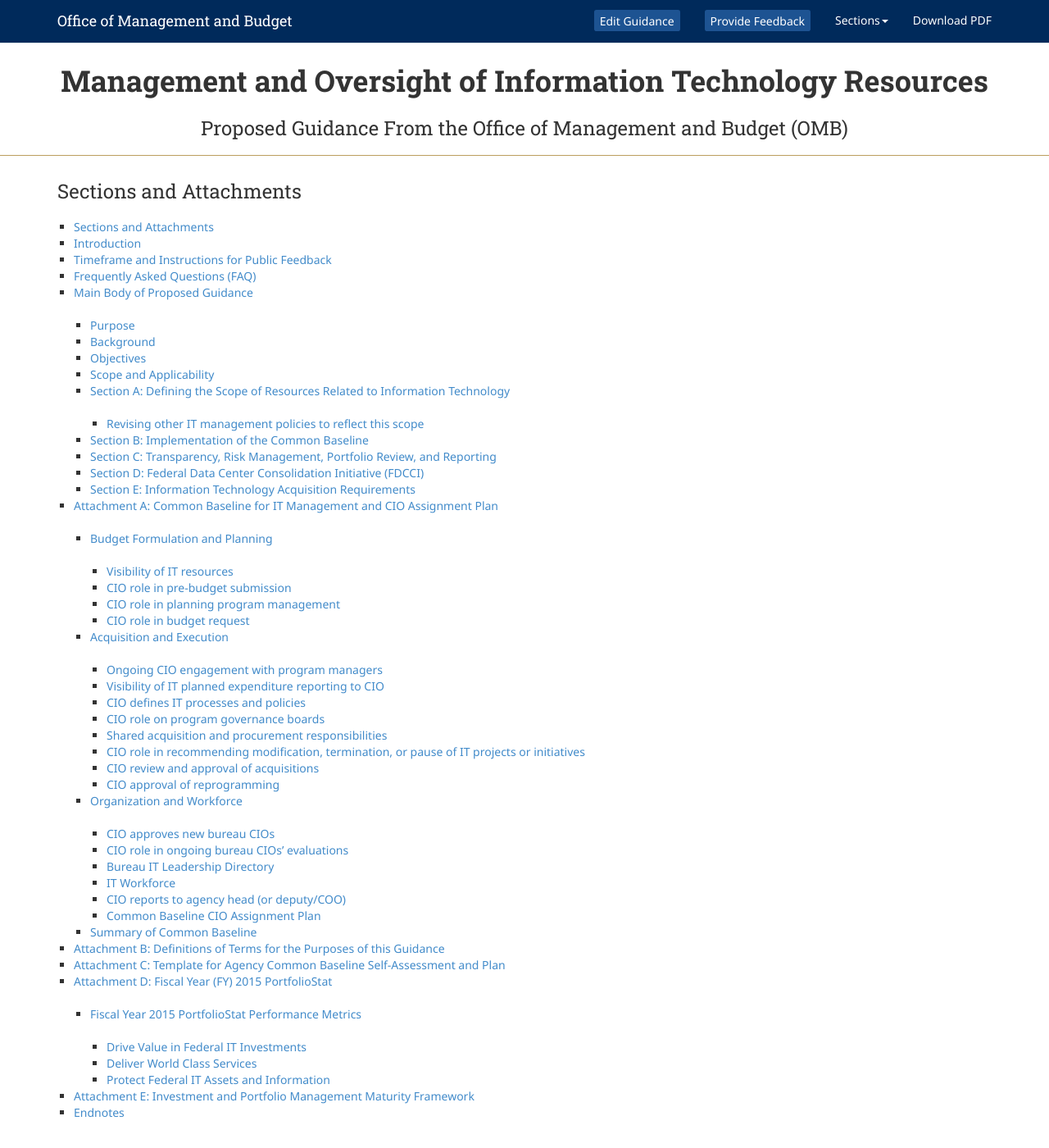
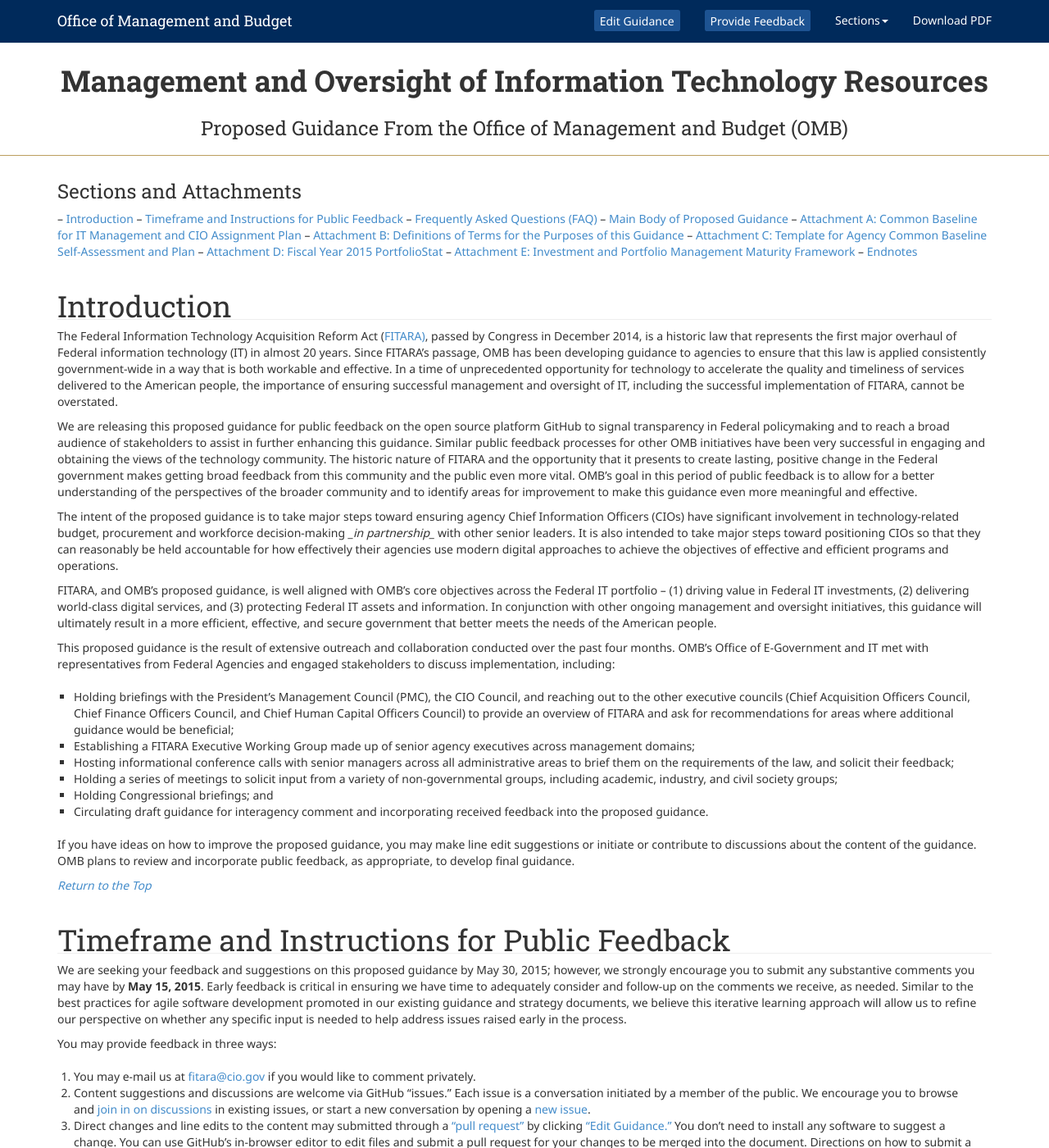
Before and after one commit to WhiteHouse/fitara, a Jekyll site: the page built from index.md, in a window 1280 px wide and 1400 px high. Shown: the whole window at 82% size. Built offline with Jekyll 4.4.1, drawn with Linux system fonts in a browser that asks for light colours; part of the change alters nothing that is shown.

Commit message:
temporarily revert back to old TOC

```diff
--- a/index.md
+++ b/index.md
@@ -8,8 +8,16 @@ title: FITARA
 
 ### Sections and Attachments
 
-* Table of Contents
-{:toc max_level=2 }
+-- [Introduction](https://whitehouse.github.io/fitara/)
+-- [Timeframe and Instructions for Public Feedback](#timeframe)
+-- [Frequently Asked Questions (FAQ)](#faq)
+-- [Main Body of Proposed Guidance](#mainbody)
+-- [Attachment A: Common Baseline for IT Management and CIO Assignment Plan](#A)
+-- [Attachment B: Definitions of Terms for the Purposes of this Guidance](#B)
+-- [Attachment C: Template for Agency Common Baseline Self-Assessment and Plan](#C)
+-- [Attachment D: Fiscal Year 2015 PortfolioStat](#D)
+-- [Attachment E: Investment and Portfolio Management Maturity Framework](#E)
+-- [Endnotes](#endnotes)
 
 ## Introduction
 The Federal Information Technology Acquisition Reform Act ([FITARA)](https://www.congress.gov/113/plaws/publ291/PLAW-113publ291.pdf#page=148]), passed by Congress in December 2014, is a historic law that represents the first major overhaul of Federal information technology (IT) in almost 20 years. Since FITARA’s passage, OMB has been developing guidance to agencies to ensure that this law is applied consistently government-wide in a way that is both workable and effective. In a time of unprecedented opportunity for technology to accelerate the quality and timeliness of services delivered to the American people, the importance of ensuring successful management and oversight of IT, including the successful implementation of FITARA, cannot be overstated.
```
